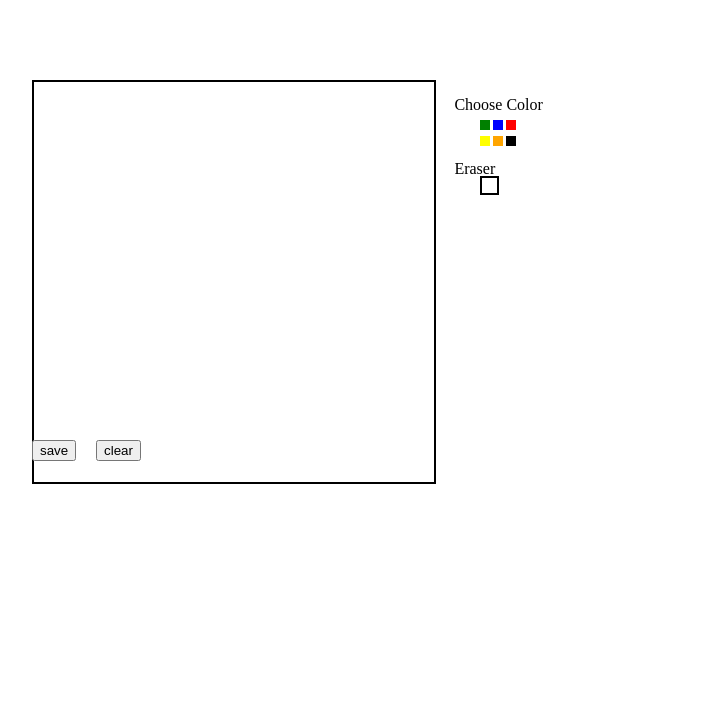
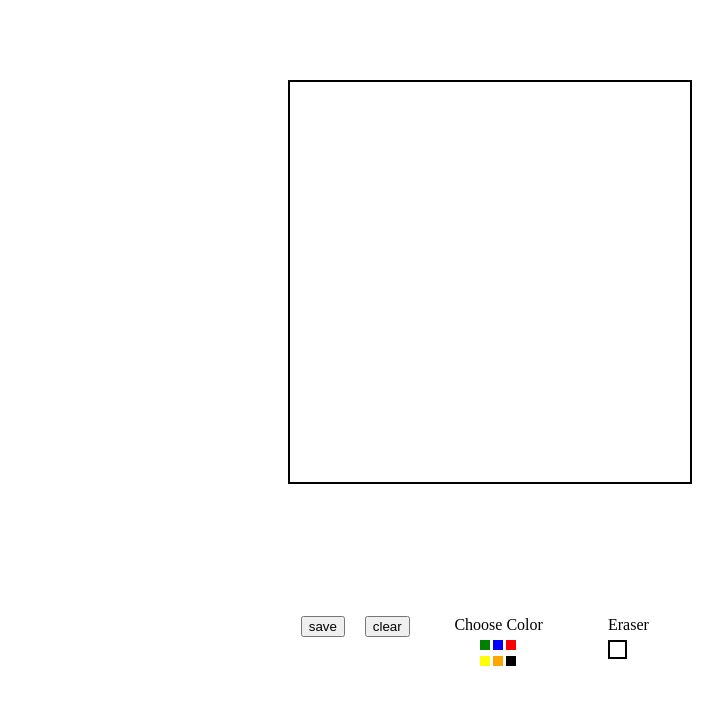
Before and after one commit to kayinilagan/Scribble-by-AKA, a plain HTML site: page pub/index.html in a window 1280 px wide. Shown: the whole page, without its empty margins (96-819 px from the left). Drawn offline with nearby package versions, Linux system fonts and the light colour scheme; no server answers.

Commit message:
centered canvas

```diff
--- a/pub/index.html
+++ b/pub/index.html
@@ -12,26 +12,26 @@
 </head>
 
 <body onload="init()">
-    <canvas id="can" width="400" height="400" style="position:absolute;top:10%;left:10%;border:2px solid;"></canvas>
-    <div style="position:absolute;top:12%;left:43%;">Choose Color</div>
-    <div style="position:absolute;top:15%;left:45%;width:10px;height:10px;background:green;" id="green"
+    <canvas id="can" width="400" height="400" style="position:absolute;top:10%;left:30%;border:2px solid;"></canvas>
+    <div style="position:absolute;top:77%;left:43%;">Choose Color</div>
+    <div style="position:absolute;top:80%;left:45%;width:10px;height:10px;background:green;" id="green"
         onclick="color(this)"></div>
-    <div style="position:absolute;top:15%;left:46%;width:10px;height:10px;background:blue;" id="blue"
+    <div style="position:absolute;top:80%;left:46%;width:10px;height:10px;background:blue;" id="blue"
         onclick="color(this)"></div>
-    <div style="position:absolute;top:15%;left:47%;width:10px;height:10px;background:red;" id="red"
+    <div style="position:absolute;top:80%;left:47%;width:10px;height:10px;background:red;" id="red"
         onclick="color(this)"></div>
-    <div style="position:absolute;top:17%;left:45%;width:10px;height:10px;background:yellow;" id="yellow"
+    <div style="position:absolute;top:82%;left:45%;width:10px;height:10px;background:yellow;" id="yellow"
         onclick="color(this)"></div>
-    <div style="position:absolute;top:17%;left:46%;width:10px;height:10px;background:orange;" id="orange"
+    <div style="position:absolute;top:82%;left:46%;width:10px;height:10px;background:orange;" id="orange"
         onclick="color(this)"></div>
-    <div style="position:absolute;top:17%;left:47%;width:10px;height:10px;background:black;" id="black"
+    <div style="position:absolute;top:82%;left:47%;width:10px;height:10px;background:black;" id="black"
         onclick="color(this)"></div>
-    <div style="position:absolute;top:20%;left:43%;">Eraser</div>
-    <div style="position:absolute;top:22%;left:45%;width:15px;height:15px;background:white;border:2px solid;" id="white"
+    <div style="position:absolute;top:77%;left:55%;">Eraser</div>
+    <div style="position:absolute;top:80%;left:55%;width:15px;height:15px;background:white;border:2px solid;" id="white"
         onclick="color(this)"></div>
     <img id="canvasimg" style="position:absolute;top:10%;left:52%;" style="display:none;">
-    <input type="button" value="save" id="btn" size="30" onclick="save()" style="position:absolute;top:55%;left:10%;">
-    <input type="button" value="clear" id="clr" size="23" onclick="erase()" style="position:absolute;top:55%;left:15%;">
+    <input type="button" value="save" id="btn" size="30" onclick="save()" style="position:absolute;top:77%;left:31%;">
+    <input type="button" value="clear" id="clr" size="23" onclick="erase()" style="position:absolute;top:77%;left:36%;">
 </body>
 
 </html>
```
